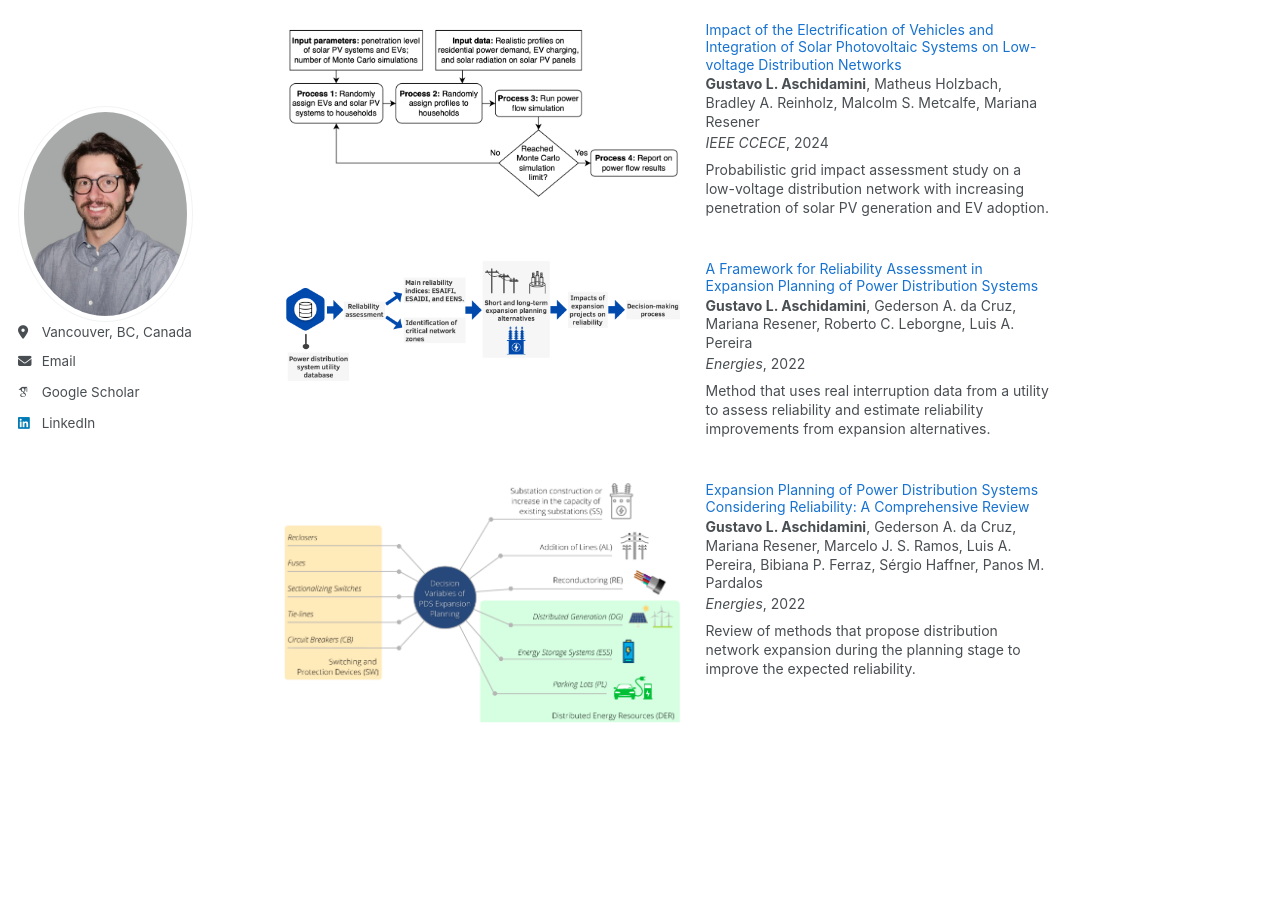
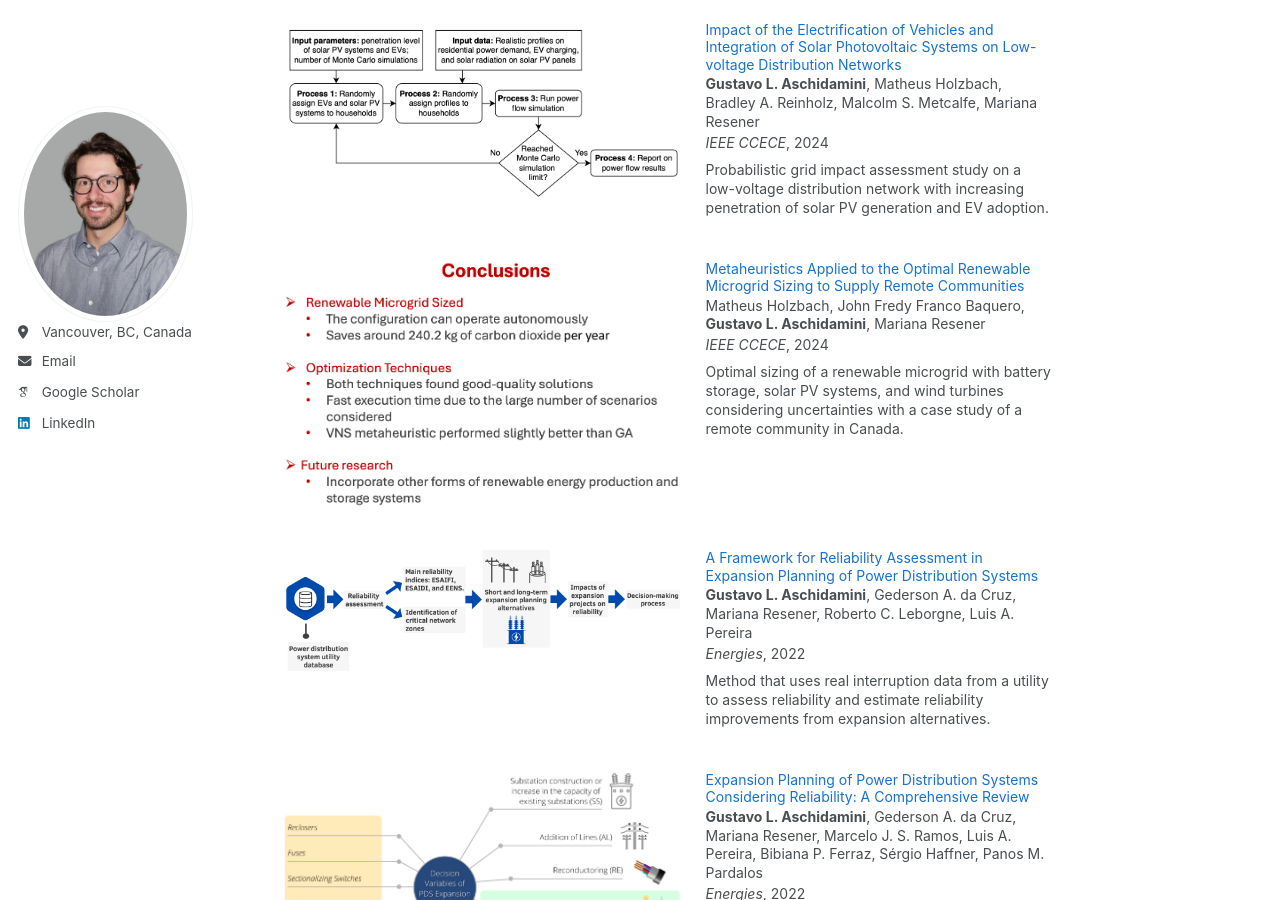
Before and after one commit to gaschidamini/gaschidamini.github.io, a Jekyll site: the page built from _pages/about.md, in a window 1280 px wide and 900 px high, scrolled down 1292 px. Built offline with Jekyll 4.4.1, drawn with Linux system fonts in a browser that asks for light colours; some web fonts are replaced.

Commit message:
Add renewable microgrid sizing paper
Insert as the fifth Selected research entry (IEEE CCECE, 2024) with
figure, title link, authors, and description.

Co-Authored-By: Claude Opus 4.8 <noreply@anthropic.com>

```diff
--- a/_pages/about.md
+++ b/_pages/about.md
@@ -123,6 +123,31 @@ I am a PhD candidate in <a href="https://www.sfu.ca/fas/schools/sustainable-ener
 
 <div class="research-item">
   <div class="research-image">
+    <img src="/images/figure_microgrid.png"
+         alt="Optimal renewable microgrid sizing to supply remote communities">
+  </div>
+
+  <div class="research-content">
+    <h3>
+      <a href="https://ieeexplore.ieee.org/abstract/document/10667220">Metaheuristics Applied to the Optimal Renewable Microgrid Sizing to Supply Remote Communities</a>
+    </h3>
+
+    <p class="research-authors">
+      Matheus Holzbach, John Fredy Franco Baquero, <strong>Gustavo L. Aschidamini</strong>, Mariana Resener
+    </p>
+
+    <p class="research-venue">
+      <em>IEEE CCECE</em>, 2024
+    </p>
+
+    <p class="research-desc">
+      Optimal sizing of a renewable microgrid with battery storage, solar PV systems, and wind turbines considering uncertainties with a case study of a remote community in Canada.
+    </p>
+  </div>
+</div>
+
+<div class="research-item">
+  <div class="research-image">
     <img src="/images/figure_framework_reliability.png"
          alt="Reliability assessment in power distribution systems">
   </div>
```
Also changed, not shown: images/figure_microgrid.png (added).
